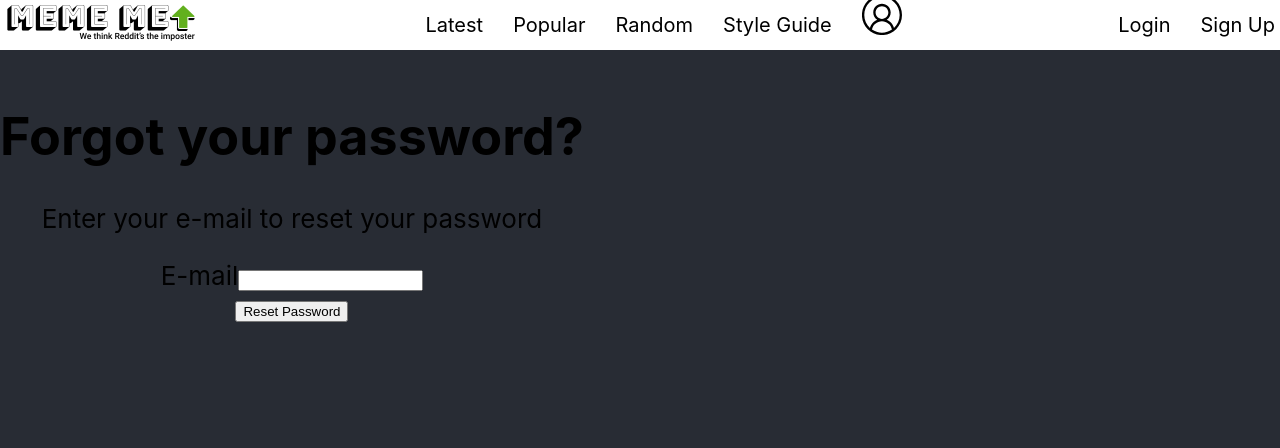
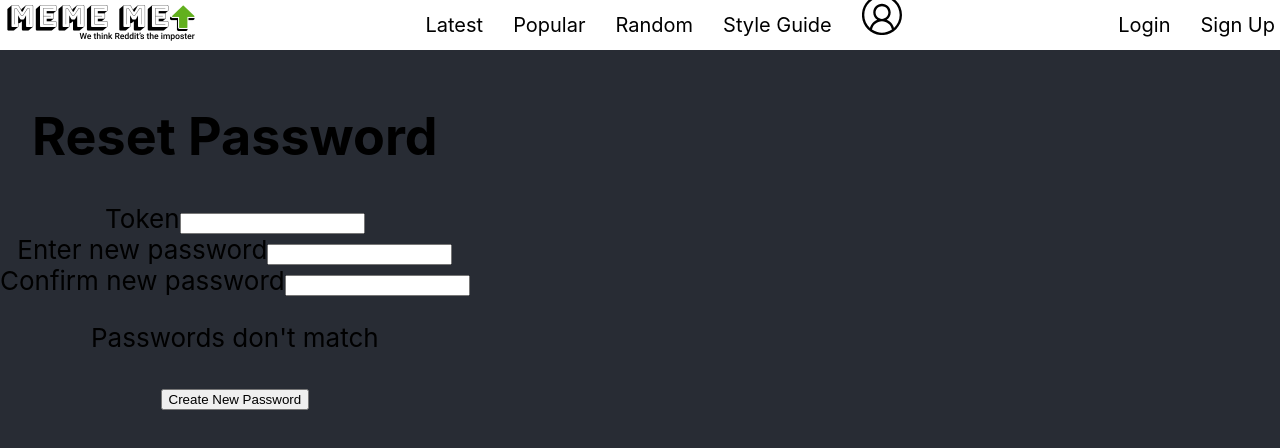
Before and after one commit to CSE370HCI/fantasticfour, a React (Create React App) app: page /forgot-password in a window 1280 px wide. Shown: the top 448 px of the page. Built offline with nearby package versions, Linux system fonts and the light colour scheme.

Commit message:
#62 - confirm password before reset

```diff
--- a/src/Component/ForgotPasswordForm.jsx
+++ b/src/Component/ForgotPasswordForm.jsx
@@ -9,7 +9,8 @@ class ForgotPasswordForm extends React.Component {
           password: "",
           resettoken: "",
           sessiontoken: "",
-          tokensent: false
+          tokensent: true,
+          passwordmismatch: true
         };
     }
 
@@ -25,6 +26,19 @@ class ForgotPasswordForm extends React.Component {
         });
     }
 
+    verifyPassword = (event) => {
+        if (this.state.password === event.target.value) {
+          this.setState({
+            passwordmismatch: false
+          });
+        }
+        else {
+          this.setState({
+            passwordmismatch: true
+          });
+        }
+    }
+
     submitHandler = event => {
         // don't submit form
         event.preventDefault();
@@ -32,10 +46,16 @@ class ForgotPasswordForm extends React.Component {
         // before sending reset email
         if (!this.state.tokensent) {
             // call API with email
+
             // toggletokensent
         }
         // after sending reset email
         else {
+            // continue only if passwords match
+            if (this.state.passwordmismatch) {
+                return;
+            }
+
             // call API with token
             // toggletokensent
         }
@@ -50,7 +70,7 @@ class ForgotPasswordForm extends React.Component {
                     <form onSubmit={this.submitHandler}>
                         <label>
                             E-mail
-                            <input type="email"/>
+                            <input type="email" onChange={this.emailChangeHandler}/>
                         </label>
                         <br/>
                         <input type="submit" value="Reset Password"/>
@@ -71,14 +91,15 @@ class ForgotPasswordForm extends React.Component {
                         <br/>
                         <label>
                             Enter new password
-                            <input type="password" name="password"/>
+                            <input type="password" name="password" onChange={this.passwordChangeHandler}/>
                         </label>
                         <br/>
                         <label>
                             Confirm new password
-                            <input type="password" name="confirmPassword"/>
+                            <input type="password" name="confirmPassword" onChange={this.verifyPassword}/>
                         </label>
                         <br/>
+                        { this.state.passwordmismatch ? <p>Passwords don't match</p> : <></> }
                         <input type="submit" value="Create New Password"/>
                     </form>
                 </div>
```
